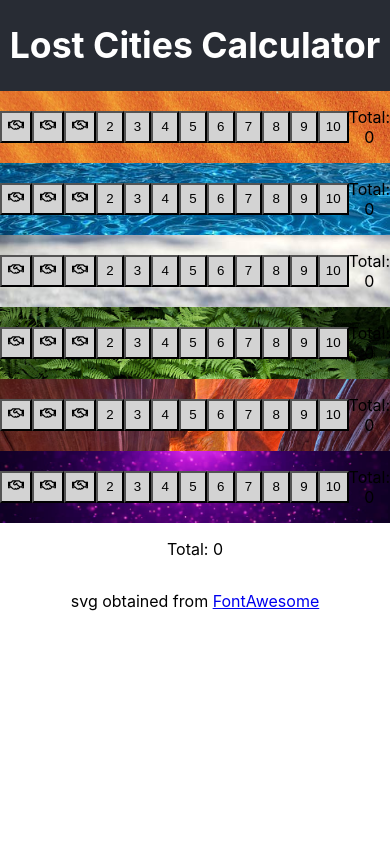
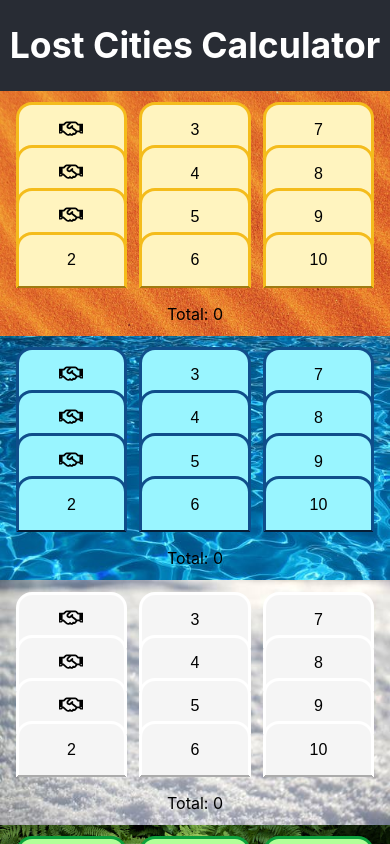
Before and after one commit to ella-jennings/cs50-final-project, a React (Create React App) app: page / in a window 390 px wide. Shown: the top 844 px of the page. Built offline with nearby package versions, Linux system fonts and the light colour scheme.

Commit message:
feat: styling updates, looks ok mobile sizes

```diff
--- a/src/components/card/card.jsx
+++ b/src/components/card/card.jsx
@@ -4,11 +4,11 @@
 import './card.scss'
 
 const Card = (props) => {
-    let className = props.selected === true ? "selected" : "unselected";
+    let className = props.selected === true ? "--selected" : "";
+    const value = props.value === Deal ? <DealIcon className={className}/> : props.value;
 
-    const value = props.value === Deal ? <DealIcon/> : props.value;
     return(
-        <button name={props.value} className={`card card_${props.colour}_${className}`} onClick={() => props.setAsSelected(props.reference)}>{value}</button>
+        <button name={props.value} className={`card card_${props.colour} card${className}`} onClick={() => props.setAsSelected(props.reference)}>{value}</button>
     )
 }
 
--- a/src/components/card/card.scss
+++ b/src/components/card/card.scss
@@ -1,26 +1,50 @@
+$border: 0.2rem solid white;
+$border-radius: 1rem;
+
 .card {
-    height: 2rem;
-    width: 2rem;
+    height: 3.5rem;
+    width: 30%;
     background-color: lightgray;
     align-self: center;
+    justify-self: stretch;
+    border-top-left-radius: $border-radius;
+    border-top-right-radius: $border-radius;
+    border-top: $border;
+    border-left: $border;
+    border-right: $border;
+    margin-top: -0.8rem;
+    margin-left: 0.1rem;
+    margin-right: 0.1rem;
+    font-size: 1rem;
 }
 
 
-.card_yellow_selected {
-    background-color: yellow;
+.card_yellow {
+    background-color: #fff4bf;
+    border-color: #F4BC1C;
 }
-.card_red_selected {
-    background-color: red;
+.card_red {
+    background-color: #de8373;
+    border-color: #D83A17;
 }
-.card_blue_selected {
-    background-color: blue;
+.card_blue {
+    background-color: #99f5ff;
+    border-color: #104E8B;
 }
-.card_white_selected {
-    background-color: white;
+.card_white {
+    background-color: whitesmoke;
+    border-color: white;
 }
-.card_purple_selected {
-    background-color: mediumslateblue;
+.card_purple {
+    background-color: #b0aaf2;
+    border-color: #5A17D8;
 }
-.card_green_selected {
-    background-color: green;
+.card_green {
+    background-color: #b1ff99;
+    border-color: #0BA13D;
 }
+
+.card--selected {
+    background-color: #282c34;
+    color: white;
+}
--- a/src/components/cities/cities.css
+++ b/src/components/cities/cities.css
@@ -1,5 +1,6 @@
 .cities {
     display: flex;
+    /* this can change to row at larger breakpoint*/
     flex-direction: column;
     justify-content: stretch;
     min-width: 100%;
--- a/src/components/cities/cities.jsx
+++ b/src/components/cities/cities.jsx
@@ -46,6 +46,7 @@
       updateCardsForCity: (city ,cardValue) => updateCardsForCity(city, cardValue)
     }
     return(
+      <div>
         <div className={"cities"}>
           <City {...cities[CityEnum.YELLOW]} {...customProps}/>
           <City {...cities[CityEnum.BLUE]} {...customProps}/>
@@ -53,7 +54,8 @@
           <City {...cities[CityEnum.GREEN]} {...customProps}/>
           <City {...cities[CityEnum.RED]} {...customProps}/>
           <City {...cities[CityEnum.PURPLE]} {...customProps}/>
-    <p>Total: {total}</p>
+        </div>
+        <p className="total">Total: {total}</p>
       </div>
     )
 }
--- a/src/components/city/city.jsx
+++ b/src/components/city/city.jsx
@@ -1,6 +1,6 @@
 import React from 'react';
 import Card from '../card/card.jsx'
-import './city.css';
+import './city.scss';
 
 const City = (props) => {
     const className = `city_${props.colour}`;
@@ -13,6 +13,7 @@
 
     return (
         <div className={`${className} city`}>
+            <div className={"cards"}>
                 <Card {...genericProps} {...cards.Deal1}/>
                 <Card {...genericProps} {...cards.Deal2}/>
                 <Card {...genericProps} {...cards.Deal3}/>
@@ -25,7 +26,8 @@
                 <Card {...genericProps} {...cards[8]}/>
                 <Card {...genericProps} {...cards[9]}/>
                 <Card {...genericProps} {...cards[10]}/>
-            <p>Total: {props.total}</p>
+            </div>
+            <p className={"total"}>Total: {props.total}</p>
         </div>
     )
 }
--- a/src/components/city/city.css
+++ b/src/components/city/city.scss
@@ -1,10 +1,20 @@
 .city {
     display: flex;
-    justify-content: left;
-    align-items: flex-start;
-    width: 100%;
+    flex-direction: column;
     background-repeat: no-repeat;
     background-size: cover;
+    width: 100%;
+    padding-top: 1.5rem;
+}
+
+.cards {
+    display: flex;
+    flex-direction: column;
+    width: 95%;
+    align-self: center;
+    flex-wrap: wrap;
+    // this should change based on breakpoint 12/16/32
+    max-height: 12rem;
 }
 
 .city_yellow {
@@ -25,3 +35,9 @@
 .city_purple {
     background-image: url('../../images/purple_background.jpg');
 }
+
+.total {
+    align-self: center;
+    width: 100%;
+    height: 1rem;
+}
--- a/src/components/deal/deal.css
+++ b/src/components/deal/deal.css
@@ -1,4 +1,9 @@
 .dealCard {
-    height: 1rem;
-    width: 1rem;
+    height: 1.2rem;
+    width: 1.5rem;
+    fill: black;
 }
+
+.dealCard--selected {
+    fill: white;
+}
--- a/src/components/deal/deal.jsx
+++ b/src/components/deal/deal.jsx
@@ -1,9 +1,10 @@
 import React from 'react';
 import './deal.css';
 
-const DealIcon = () => {
+const DealIcon = ({className}) => {
     return (
-        <svg aria-label="Deal card icon" focusable="false" data-prefix="far" data-icon="handshake" class="dealCard" role="img" xmlns="http://www.w3.org/2000/svg" viewBox="0 0 640 512"><path fill="black" d="M519.2 127.9l-47.6-47.6A56.252 56.252 0 0 0 432 64H205.2c-14.8 0-29.1 5.9-39.6 16.3L118 127.9H0v255.7h64c17.6 0 31.8-14.2 31.9-31.7h9.1l84.6 76.4c30.9 25.1 73.8 25.7 105.6 3.8 12.5 10.8 26 15.9 41.1 15.9 18.2 0 35.3-7.4 48.8-24 22.1 8.7 48.2 2.6 64-16.8l26.2-32.3c5.6-6.9 9.1-14.8 10.9-23h57.9c.1 17.5 14.4 31.7 31.9 31.7h64V127.9H519.2zM48 351.6c-8.8 0-16-7.2-16-16s7.2-16 16-16 16 7.2 16 16c0 8.9-7.2 16-16 16zm390-6.9l-26.1 32.2c-2.8 3.4-7.8 4-11.3 1.2l-23.9-19.4-30 36.5c-6 7.3-15 4.8-18 2.4l-36.8-31.5-15.6 19.2c-13.9 17.1-39.2 19.7-55.3 6.6l-97.3-88H96V175.8h41.9l61.7-61.6c2-.8 3.7-1.5 5.7-2.3H262l-38.7 35.5c-29.4 26.9-31.1 72.3-4.4 101.3 14.8 16.2 61.2 41.2 101.5 4.4l8.2-7.5 108.2 87.8c3.4 2.8 3.9 7.9 1.2 11.3zm106-40.8h-69.2c-2.3-2.8-4.9-5.4-7.7-7.7l-102.7-83.4 12.5-11.4c6.5-6 7-16.1 1-22.6L367 167.1c-6-6.5-16.1-6.9-22.6-1l-55.2 50.6c-9.5 8.7-25.7 9.4-34.6 0-9.3-9.9-8.5-25.1 1.2-33.9l65.6-60.1c7.4-6.8 17-10.5 27-10.5l83.7-.2c2.1 0 4.1.8 5.5 2.3l61.7 61.6H544v128zm48 47.7c-8.8 0-16-7.2-16-16s7.2-16 16-16 16 7.2 16 16c0 8.9-7.2 16-16 16z"></path></svg>
+        <svg aria-label="Deal card icon" focusable="false" data-prefix="far" data-icon="handshake" class={`dealCard dealCard${className}`} role="img" xmlns="http://www.w3.org/2000/svg" viewBox="0 0 640 512">
+            <path d="M519.2 127.9l-47.6-47.6A56.252 56.252 0 0 0 432 64H205.2c-14.8 0-29.1 5.9-39.6 16.3L118 127.9H0v255.7h64c17.6 0 31.8-14.2 31.9-31.7h9.1l84.6 76.4c30.9 25.1 73.8 25.7 105.6 3.8 12.5 10.8 26 15.9 41.1 15.9 18.2 0 35.3-7.4 48.8-24 22.1 8.7 48.2 2.6 64-16.8l26.2-32.3c5.6-6.9 9.1-14.8 10.9-23h57.9c.1 17.5 14.4 31.7 31.9 31.7h64V127.9H519.2zM48 351.6c-8.8 0-16-7.2-16-16s7.2-16 16-16 16 7.2 16 16c0 8.9-7.2 16-16 16zm390-6.9l-26.1 32.2c-2.8 3.4-7.8 4-11.3 1.2l-23.9-19.4-30 36.5c-6 7.3-15 4.8-18 2.4l-36.8-31.5-15.6 19.2c-13.9 17.1-39.2 19.7-55.3 6.6l-97.3-88H96V175.8h41.9l61.7-61.6c2-.8 3.7-1.5 5.7-2.3H262l-38.7 35.5c-29.4 26.9-31.1 72.3-4.4 101.3 14.8 16.2 61.2 41.2 101.5 4.4l8.2-7.5 108.2 87.8c3.4 2.8 3.9 7.9 1.2 11.3zm106-40.8h-69.2c-2.3-2.8-4.9-5.4-7.7-7.7l-102.7-83.4 12.5-11.4c6.5-6 7-16.1 1-22.6L367 167.1c-6-6.5-16.1-6.9-22.6-1l-55.2 50.6c-9.5 8.7-25.7 9.4-34.6 0-9.3-9.9-8.5-25.1 1.2-33.9l65.6-60.1c7.4-6.8 17-10.5 27-10.5l83.7-.2c2.1 0 4.1.8 5.5 2.3l61.7 61.6H544v128zm48 47.7c-8.8 0-16-7.2-16-16s7.2-16 16-16 16 7.2 16 16c0 8.9-7.2 16-16 16z"></path></svg>
     )
 }
 export default DealIcon;
```
Also changed, not shown: 2 other files (tests, documents, lock files or other folders). Lines whose indentation alone changed are shown as unchanged.
